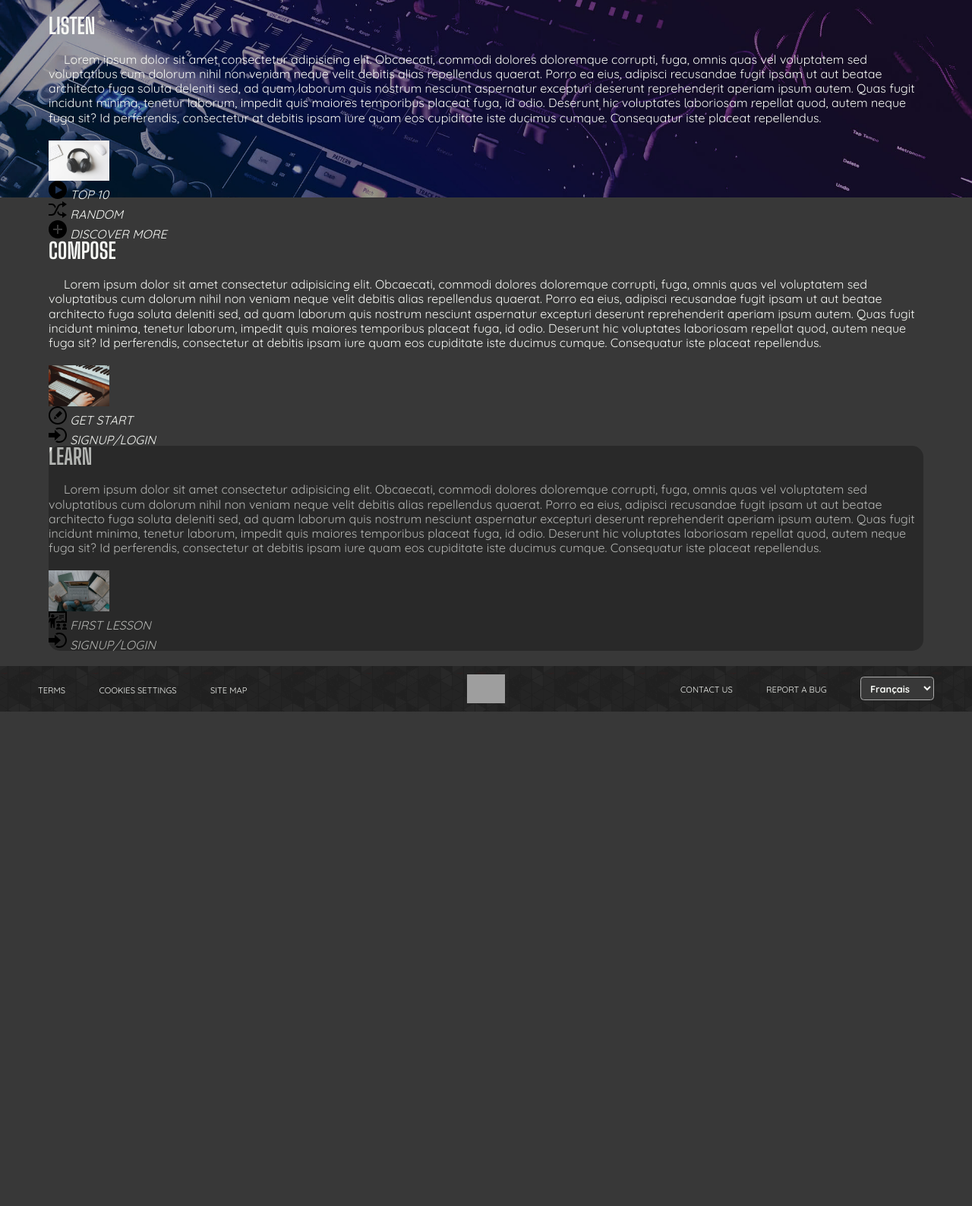
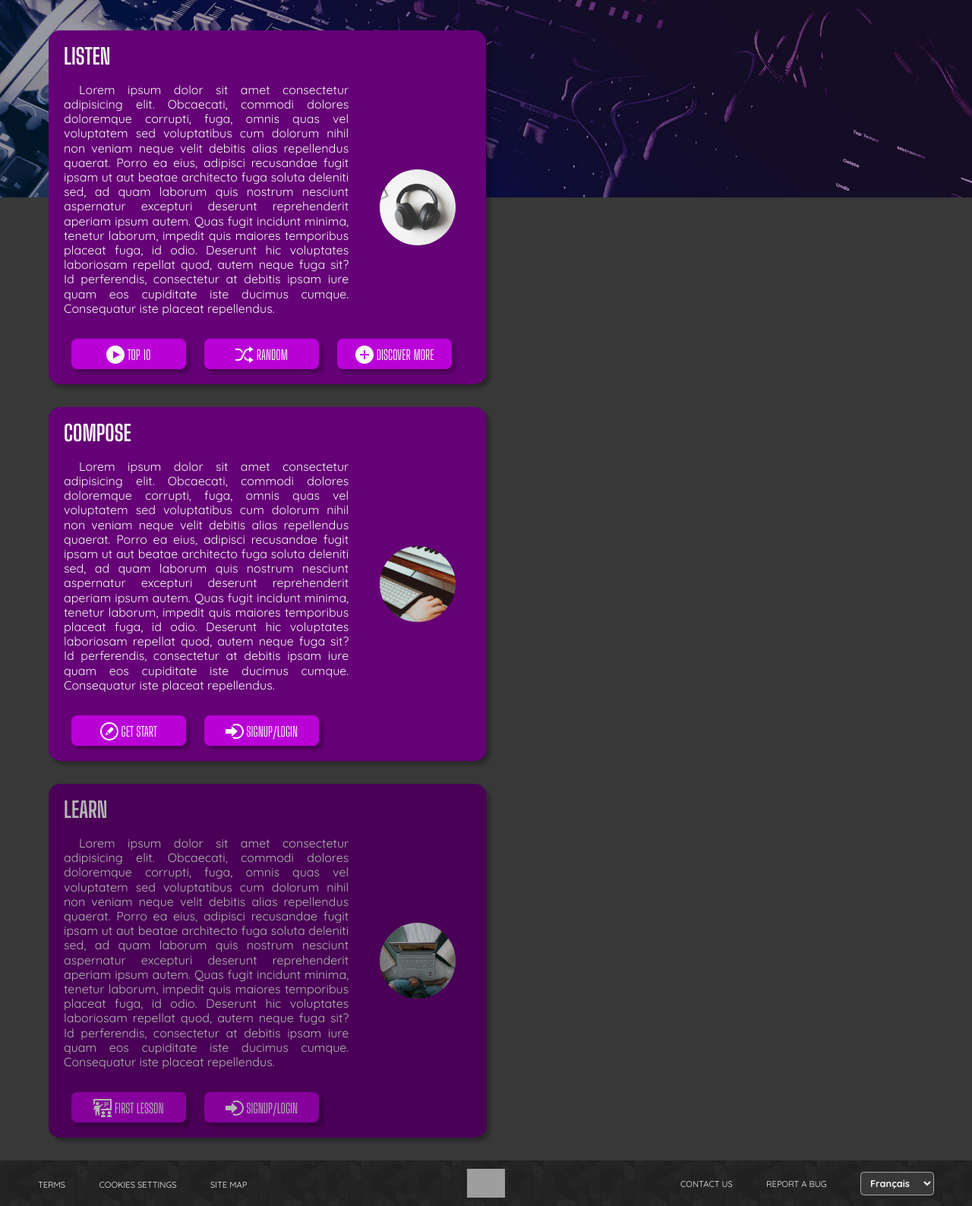
Before and after one commit to HadrienVerrier/ORPHEA, a PHP site: page /discover.html in a window 1280 px wide. Shown: the part 100-1688 px from the top of the page at 76% size. Before the commit the page ends 1037 px from the top, so only its background shows below. Run offline with PHP 8.4, Linux system fonts and the light colour scheme; grey boxes are pictures that could not be loaded.

Commit message:
Update Discover SASS

```diff
--- a/css/_discover.scss
+++ b/css/_discover.scss
@@ -1,2 +1,48 @@
 main#discover {
+	section {
+		width: 50%;
+		margin: 4rem 0 2rem 0;
+		text-align: justify;
+
+		article {
+			background-color: $main;
+			border-radius: $borderRadius;
+			padding: 2rem;
+			margin: 3rem 0;
+			box-shadow: $shadow;
+			position: relative;
+			p {
+				width: 70%;
+				display: inline-block;
+			}
+			img {
+				border-radius: 100%;
+				width: 10rem;
+				height: 10rem;
+				object-fit: cover;
+				@include center(true, false);
+				right: 4rem;
+			}
+			ul {
+				height: 5rem;
+				li {
+					margin: 1rem;
+					width: calc(30% - 1rem);
+					display: inline-block;
+
+					a {
+						@extend %pass_link;
+						font-size: $regular * 1.1;
+						svg {
+							display: inline-block;
+							vertical-align: middle;
+							position: relative;
+							top: -0.2rem;
+							fill: $white;
+						}
+					}
+				}
+			}
+		}
+	}
 }
--- a/css/main.css
+++ b/css/main.css
@@ -2,12 +2,12 @@
 @import url("reset.css");
 @import url("https://fonts.googleapis.com/css2?family=Big+Shoulders+Display:wght@100;300;400;500;600;700;800;900&family=Quicksand:wght@300;400;500;600;700&display=swap");
 @import url("https://fonts.googleapis.com/css2?family=Big+Shoulders+Display:wght@100;300;400;500;600;700;800;900&family=Quicksand:wght@300;400;500;600;700&display=swap");
-body > header a, body > footer a, .button {
+body > header a, body > footer a, .button, main#discover section article ul li a {
   color: #f7f9f5;
   font-style: normal;
 }
 
-body > header a:visited, body > footer a:visited, .button:visited {
+body > header a:visited, body > footer a:visited, .button:visited, main#discover section article ul li a:visited {
   color: #f7f9f5;
 }
 
@@ -169,6 +169,7 @@ body > footer > a {
   font-family: "Big Shoulders Display", cursive;
   -webkit-box-shadow: 5px 5px 5px rgba(0, 0, 0, 0.281);
           box-shadow: 5px 5px 5px rgba(0, 0, 0, 0.281);
+  cursor: pointer;
 }
 
 .button:hover {
@@ -334,6 +335,62 @@ main#index > section:not(#video) article p {
 }
 
 /*DISCOVER*/
+main#discover section {
+  width: 50%;
+  margin: 4rem 0 2rem 0;
+  text-align: justify;
+}
+
+main#discover section article {
+  background-color: #650076;
+  border-radius: 1.5rem;
+  padding: 2rem;
+  margin: 3rem 0;
+  -webkit-box-shadow: 5px 5px 5px rgba(0, 0, 0, 0.281);
+          box-shadow: 5px 5px 5px rgba(0, 0, 0, 0.281);
+  position: relative;
+}
+
+main#discover section article p {
+  width: 70%;
+  display: inline-block;
+}
+
+main#discover section article img {
+  border-radius: 100%;
+  width: 10rem;
+  height: 10rem;
+  -o-object-fit: cover;
+     object-fit: cover;
+  position: absolute;
+  top: 50%;
+  -webkit-transform: translateY(-50%);
+          transform: translateY(-50%);
+  right: 4rem;
+}
+
+main#discover section article ul {
+  height: 5rem;
+}
+
+main#discover section article ul li {
+  margin: 1rem;
+  width: calc(30% - 1rem);
+  display: inline-block;
+}
+
+main#discover section article ul li a {
+  font-size: 1.76rem;
+}
+
+main#discover section article ul li a svg {
+  display: inline-block;
+  vertical-align: middle;
+  position: relative;
+  top: -0.2rem;
+  fill: #f7f9f5;
+}
+
 /*ABOUT*/
 main#about section {
   width: 50%;
--- a/css/main.scss
+++ b/css/main.scss
@@ -147,7 +147,7 @@ body {
 	line-height: 2 * $regular * 1.3;
 	font-family: $fTitle;
 	box-shadow: $shadow;
-
+	cursor: pointer;
 	&:hover {
 		background-color: $mainLightPlus;
 	}
--- a/discover.html
+++ b/discover.html
@@ -66,7 +66,7 @@
                 <img src="ressources/images/footage/listen.jpg" alt="Casque audio" width="80">
 
                 <ul>
-                    <li><a href="?l=t10">
+                    <li class="button"><a href="?l=t10">
                             <svg xmlns="http://www.w3.org/2000/svg" width="24" height="24" viewBox="0 0 24 24">
                                 <title>Play Top 10</title>
                                 <path
@@ -75,7 +75,7 @@
                             TOP 10
                         </a>
                     </li>
-                    <li><a href="?l=random">
+                    <li class="button"><a href="?l=random">
                             <svg xmlns="http://www.w3.org/2000/svg" width="24" height="24" viewBox="0 0 24 24">
                                 <title>Play a random song</title>
                                 <path
@@ -84,7 +84,7 @@
                             RANDOM
                         </a>
                     </li>
-                    <li>
+                    <li class="button">
                         <a href="search.html">
                             <svg xmlns="http://www.w3.org/2000/svg" width="24" height="24" viewBox="0 0 24 24">
                                 <title>Click here to discover more songs and artists</title>
@@ -110,7 +110,7 @@
                 <img src="ressources/images/footage/compose.jpg" alt="Personne composant de la musique" width="80">
 
                 <ul>
-                    <li>
+                    <li class="button">
                         <a href="compose.html?t=loop">
                             <svg xmlns="http://www.w3.org/2000/svg" width="24" height="24" viewBox="0 0 24 24">
                                 <title>Begin composition !</title>
@@ -120,7 +120,7 @@
                             GET START
                         </a>
                     </li>
-                    <li>
+                    <li class="button">
                         <a href="login.html">
                             <svg xmlns="http://www.w3.org/2000/svg" width="24" height="24" viewBox="0 0 24 24">
                                 <title>Sign up to begin a song !</title>
@@ -129,7 +129,7 @@
                             </svg>
                             SIGNUP/LOGIN
                         </a>
-                    </li>
+                    </li class="button">
                 </ul>
             </article>
             <article class="disabled" data-disabled="SOON AVAILABLE">
@@ -146,7 +146,7 @@
                 <img src="ressources/images/footage/learn.jpg" alt="ordinateur" width="80">
 
                 <ul>
-                    <li>
+                    <li class="button">
                         <a href="#"><svg width="24" height="24" xmlns="http://www.w3.org/2000/svg" fill-rule="evenodd"
                                 clip-rule="evenodd">
                                 <path
@@ -155,7 +155,7 @@
                             FIRST LESSON
                         </a>
                     </li>
-                    <li>
+                    <li class="button">
                         <a href="login.html">
                             <svg xmlns="http://www.w3.org/2000/svg" width="24" height="24" viewBox="0 0 24 24">
                                 <title>Sign up to begin a song !</title>
```
Also changed, not shown: ressources/images/footage/compose.jpg, 1 other file.
